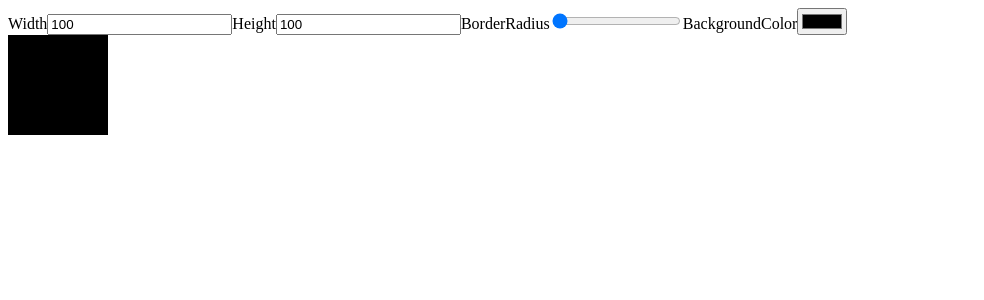
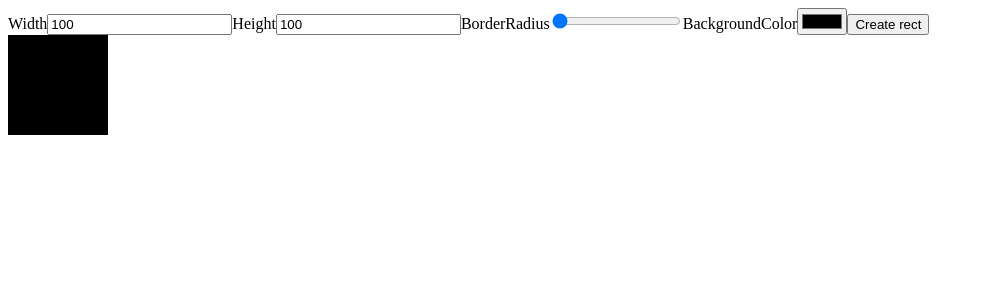
Before and after one commit to pnowak/rect-rr-tdd, a React app: page / in a window 1280 px wide. Shown: the top 300 px of the page, without its empty margins (0-984 px from the left). Built offline with nearby package versions, Linux system fonts and the light colour scheme; the HTML template or start-up script is replaced by a standard one.

Commit message:
Editor has a form element which has a submit button

```diff
--- a/src/features/editor/Editor.tsx
+++ b/src/features/editor/Editor.tsx
@@ -50,6 +50,7 @@ export const Editor = () => {
             setBackgroundColor((e.target as HTMLInputElement).value)
           }
         />
+        <input type="submit" value="Create rect" />
       </form>
       <div id="output" style={{height, width, borderRadius, backgroundColor}}></div>
     </div>
```
Also changed, not shown: test/helpers.tsx (+3 -0 lines), 1 other file (tests, documents, lock files or other folders).
